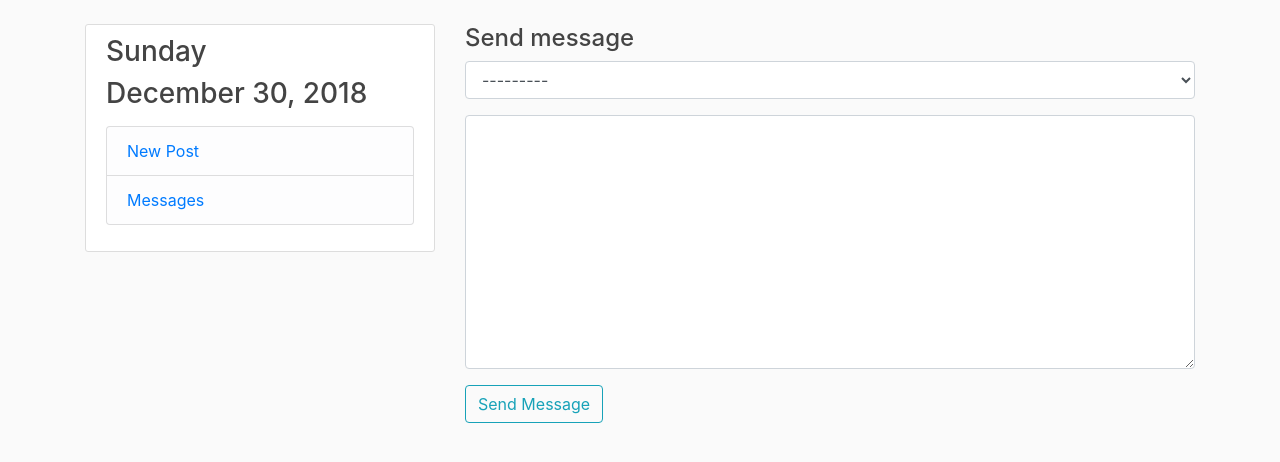
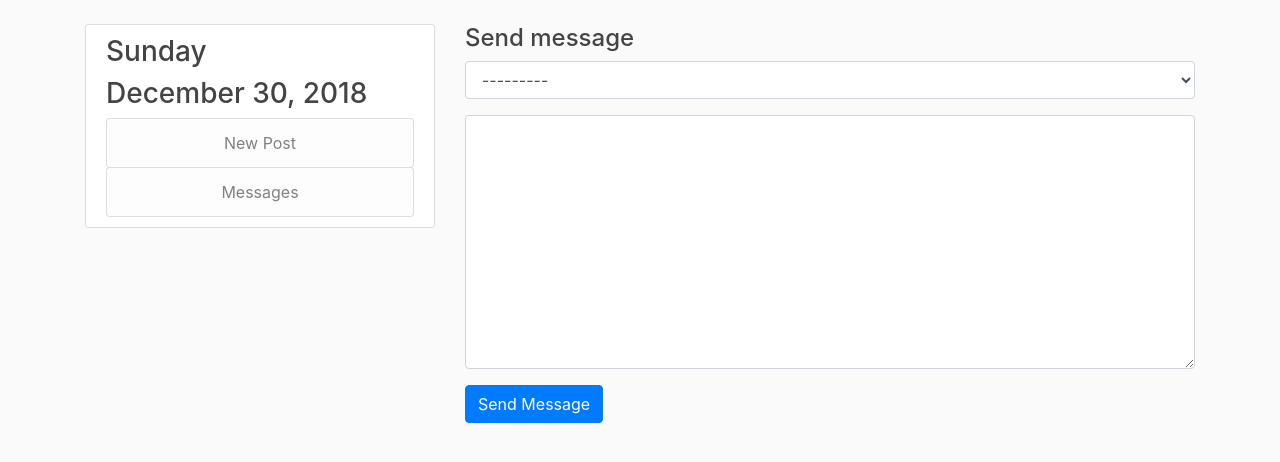
Before and after one commit to likemoody/post_my_notes, a Django app: page /send-message/ in a window 1280 px wide. Shown: the part 56-518 px from the top of the page. Run offline with Django 3.2, Linux system fonts and the light colour scheme; the visitor is signed in with stand-in values (Sample User, id 1); data comes from the database, SQL or seed files in the repository; data that the repository does not hold is empty; some libraries are stand-ins or nearby versions.

Commit message:
Corrections

```diff
--- a/posts_app/static/posts_app/main.css
+++ b/posts_app/static/posts_app/main.css
@@ -113,3 +113,8 @@
     display: inline-block;
     align: center;
 }
+
+.jm-link-text-setting {
+    text-align: left;
+    color:rgb(0, 76, 185);
+}
--- a/posts_app/templates/posts_app/send_pm.html
+++ b/posts_app/templates/posts_app/send_pm.html
@@ -6,6 +6,6 @@
     <form action="" method="post">
         {% csrf_token %}
         {{ send_message_form|crispy }}
-        <input type="submit" value="Send Message" class="btn btn-outline-info mb-4">
+        <input type="submit" value="Send Message" class="btn btn-primary mb-4">
     </form>
 {% endblock %}
--- a/posts_app/templates/posts_app/send_pm_to.html
+++ b/posts_app/templates/posts_app/send_pm_to.html
@@ -6,6 +6,6 @@
     <form action="" method="post">
         {% csrf_token %}
         {{ send_message_to_form|crispy }}
-        <input type="submit" value="Send Message" class="btn btn-outline-info mb-4">
+        <input type="submit" value="Send Message" class="btn btn-primary mb-4">
     </form>
 {% endblock %}
--- a/posts_app/templates/posts_app/sidebar.html
+++ b/posts_app/templates/posts_app/sidebar.html
@@ -1,18 +1,16 @@
 <div class="content-section">
     <h3>{{ current_date|date:"l" }}</h3>
     <h3>{{ current_date|date:"F d, Y" }}</h3>
-    <p class='text-muted'>
-    <ul class="list-group">
-        <li class="list-group-item list-group-item-light">
-            <a href="{% url 'create-post' %}">New Post</a>
-        </li>
-        {% if request.user.is_authenticated %}
-            <li class="list-group-item list-group-item-light">
-                <a href="{% url 'messages' %}">
-                    Messages {% if unread_messages %}<b>({{ unread_messages }})</b>{% endif %}
-                </a>
-            </li>
-        {% endif %}
-    </ul>
-    </p>
+    <div class='text-muted'>
+        <div class="list-group">
+            <a class="list-group-item list-group-item-light btn btn-light jm-link-text-setting"
+               href="{% url 'create-post' %}">New Post
+            </a>
+            <a class="list-group-item list-group-item-light btn btn-light jm-link-text-setting"
+               href="{% url 'messages' %}">
+                Messages {% if unread_messages %}
+                <span class="badge badge-primary">{{ unread_messages }}</span>{% endif %}
+            </a>
+        </div>
+    </div>
 </div>
```
